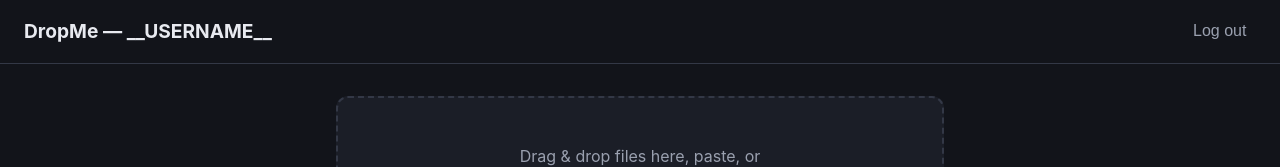
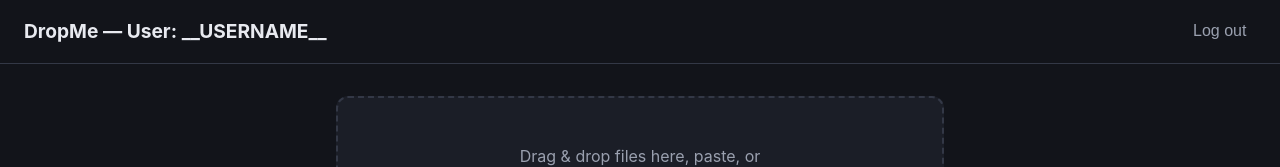
Before and after one commit to sawyermade/dropme, a website: page views/app.html in a window 1280 px wide. Shown: the top 167 px of the page. Drawn offline with Linux system fonts and the light colour scheme; files that its build step writes are made by us from their sources; no server answers; files whose address does not match are found by name.

Commit message:
user ui updates

```diff
--- a/views/app.html
+++ b/views/app.html
@@ -17,7 +17,7 @@
 </head>
 <body>
   <header class="topbar">
-    <h1>DropMe — __USERNAME__</h1>
+    <h1>DropMe — User: __USERNAME__</h1>
     <button id="logout-btn" class="link-btn" type="button">Log out</button>
   </header>
   <main class="app">
```
